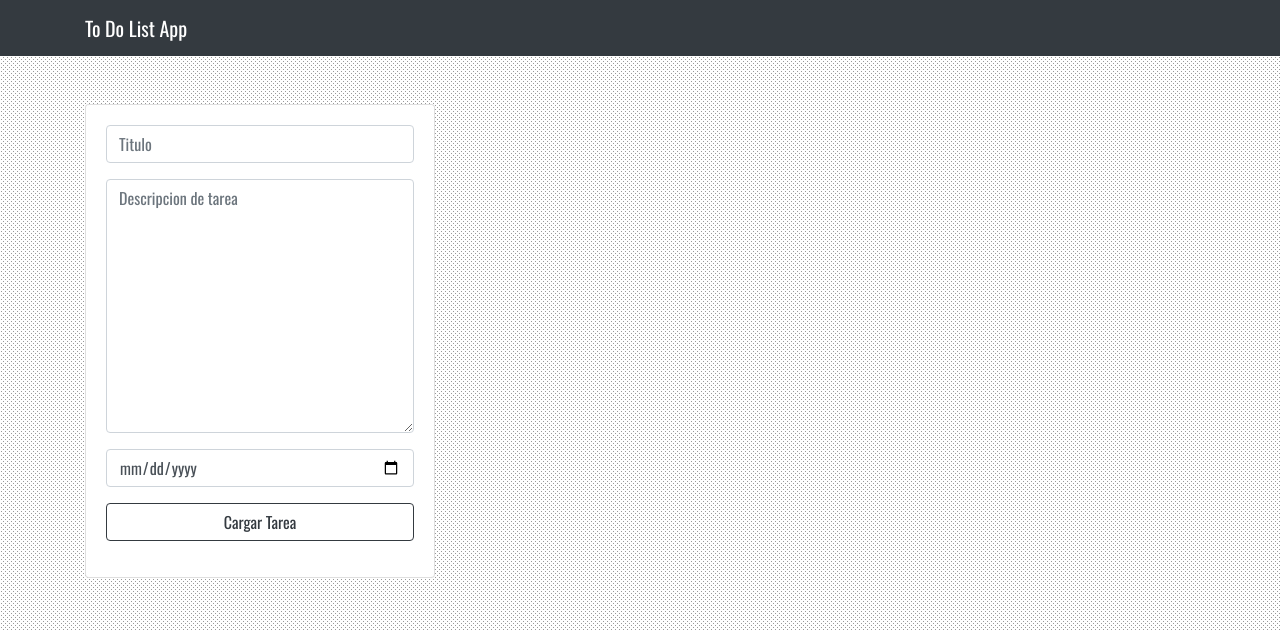
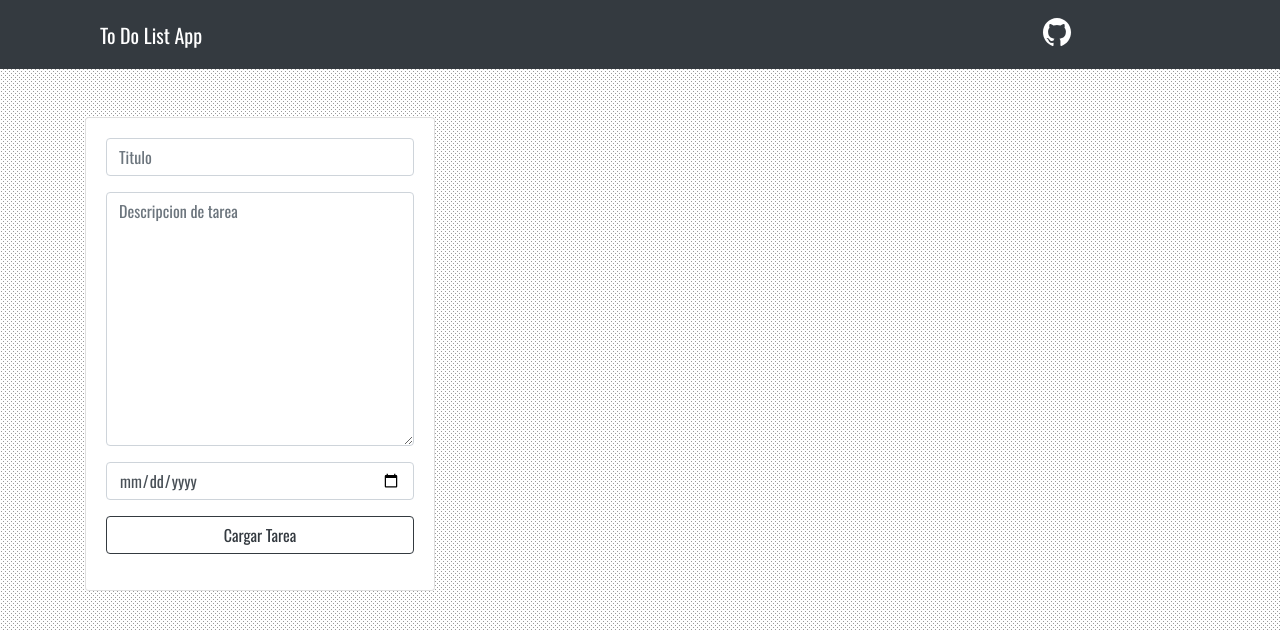
Before and after one commit to NachoLacioppa/To-Do-App, a plain HTML site: page index.html in a window 1280 px wide. Shown: the top 630 px of the page. Drawn offline with nearby package versions, Linux system fonts and the light colour scheme.

Commit message:
icono de hithub

```diff
--- a/Style.css
+++ b/Style.css
@@ -6,3 +6,11 @@ body{
 div {
     font-family: 'Oswald', sans-serif;
 }
+
+.nav-link {
+    color: white;
+}
+
+.nav-link:hover{
+    color: orangered;
+}
--- a/index.html
+++ b/index.html
@@ -17,7 +17,12 @@
     <!--navbar-->
     <nav class="navbar navbar-expand-lg navbar-dark bg-dark">
         <div class="container">
-            <a href="#" class="navbar-brand">To Do List App</a>
+            <div class="col-md-10">
+                <a href="#" class="navbar-brand">To Do List App</a>
+            </div>
+            <div class="col-md-2">
+                <a href="https://github.com/NachoLacioppa/To-Do-App" class="nav-link"><ion-icon name="logo-github" size="large"></ion-icon></a>
+            </div>
         </div>
     </nav>
     <!--main-->
@@ -50,6 +55,8 @@
         </div>
     </div>
 
+    <script type="module" src="https://unpkg.com/ionicons@5.5.2/dist/ionicons/ionicons.esm.js"></script>
+    <script nomodule src="https://unpkg.com/ionicons@5.5.2/dist/ionicons/ionicons.js"></script>
     <script src="https://kit.fontawesome.com/2c36e9b7b1.js" crossorigin="anonymous"></script>
     <script src="./App.js"></script>
     <!-- Option 1: jQuery and Bootstrap Bundle (includes Popper) -->
```
